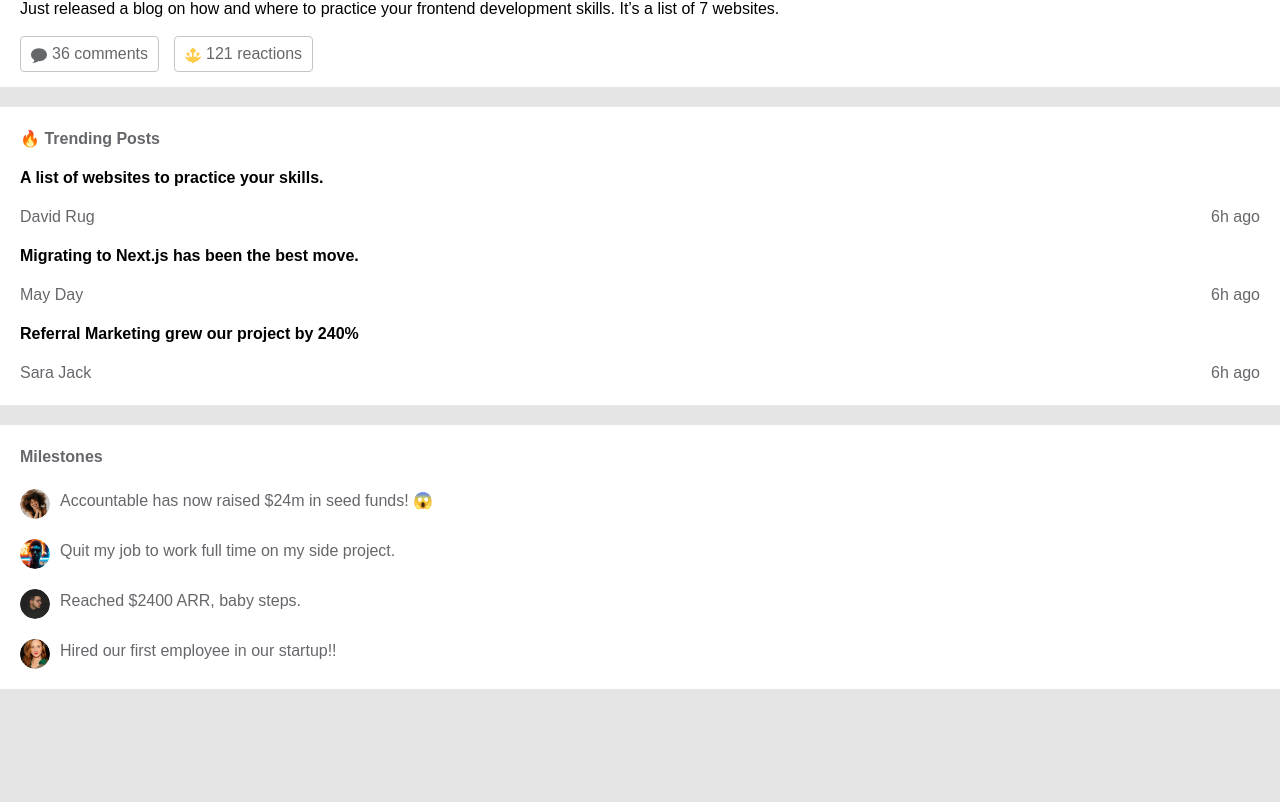
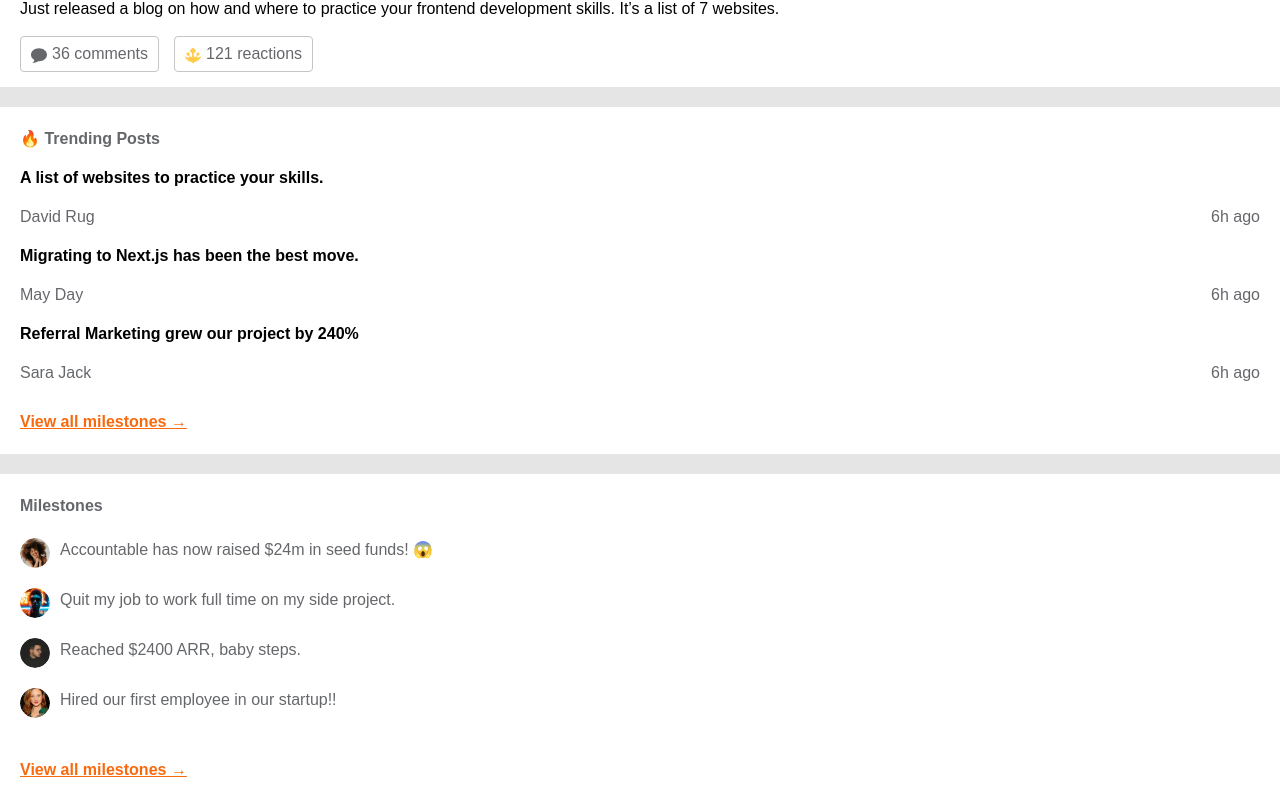
Before and after one commit to Alysander/accountable-demo-page, a React (Create React App) app: page / in a window 1280 px wide. Shown: the part 996-1798 px from the top of the page. Before the commit the page ends 1685 px from the top, so only its background shows below. Built offline with nearby package versions, Linux system fonts and the light colour scheme.

Commit message:
Added orange view all links

```diff
--- a/src/components/MilestoneList.tsx
+++ b/src/components/MilestoneList.tsx
@@ -1,3 +1,4 @@
+/* eslint-disable jsx-a11y/anchor-is-valid */
 import { Max, May, Sam, Sara } from "../exampleData/example_authors";
 import { Milestone } from "./Milestone";
 
@@ -11,6 +12,9 @@ const MilestoneList = () => (
         <Milestone author={Max} title="Quit my job to work full time on my side project." />
         <Milestone author={Sam} title="Reached $2400 ARR, baby steps." />
         <Milestone author={May} title="Hired our first employee in our startup!!" />
+        <a href="#" className="orange-link mt-4">
+            View all milestones →
+        </a>
     </div>
 )
 
--- a/src/components/TrendingPostList.tsx
+++ b/src/components/TrendingPostList.tsx
@@ -1,3 +1,4 @@
+/* eslint-disable jsx-a11y/anchor-is-valid */
 import { David, May, Sara } from "../exampleData/example_authors";
 import { TrendingPost } from "./TrendingPost";
 
@@ -21,6 +22,9 @@ const TrendingPostList = () => (
             author={Sara}
             timePosted="6h ago"
         />
+        <a href="#" className="orange-link mt-2">
+            View all milestones →
+        </a>
     </div>
 )
 export { TrendingPostList }
--- a/src/index.css
+++ b/src/index.css
@@ -28,4 +28,8 @@ body {
   .dynamic-px {
     @apply px-4;
   }
+
+  .orange-link {
+    @apply text-orange underline font-bold;
+  }
 }
```
